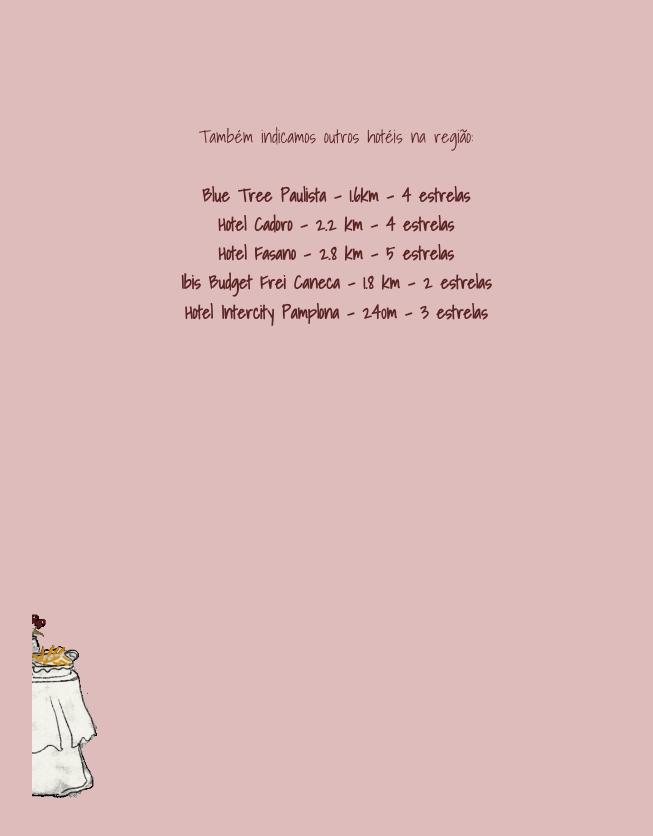
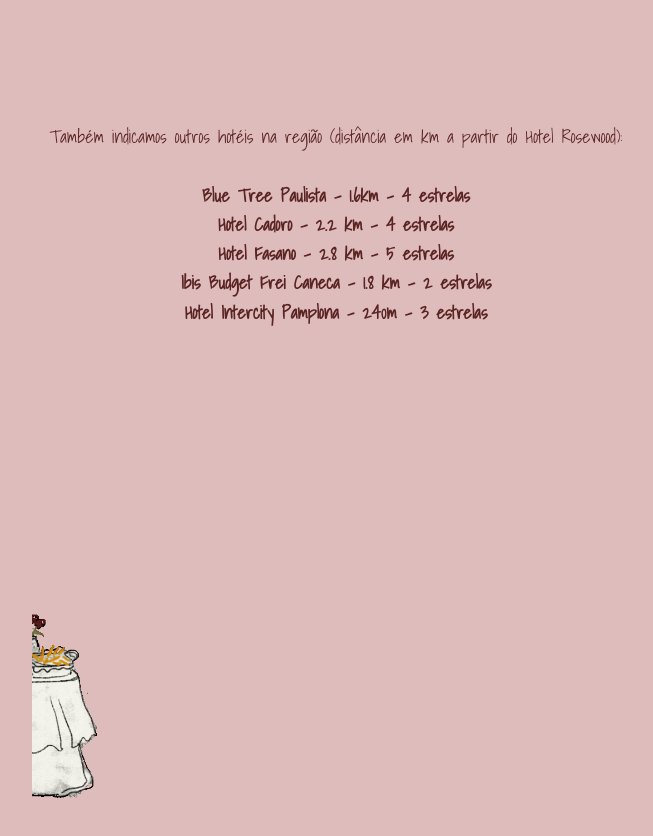
Before and after one commit to biatcarvalheira/marcela-e-heitor, a Next.js app: page / in a window 1280 px wide. Shown: the part 3580-4416 px from the top of the page, without its empty margins (304-957 px from the left). Built offline with nearby package versions, Linux system fonts and the light colour scheme; a web font is replaced by a local one.

Commit message:
update hotel description first p

```diff
--- a/app/page.tsx
+++ b/app/page.tsx
@@ -259,7 +259,7 @@
         style={{ fontFamily: "var(--font-sketch)" }}
         className="text-[#5a2423] text-base md:text-lg max-w-xl leading-relaxed"
       >
-        Também indicamos outros hotéis na região:
+        Também indicamos outros hotéis na região (distância em km a partir do Hotel Rosewood):
         <br />
         <br />
         <a
```
